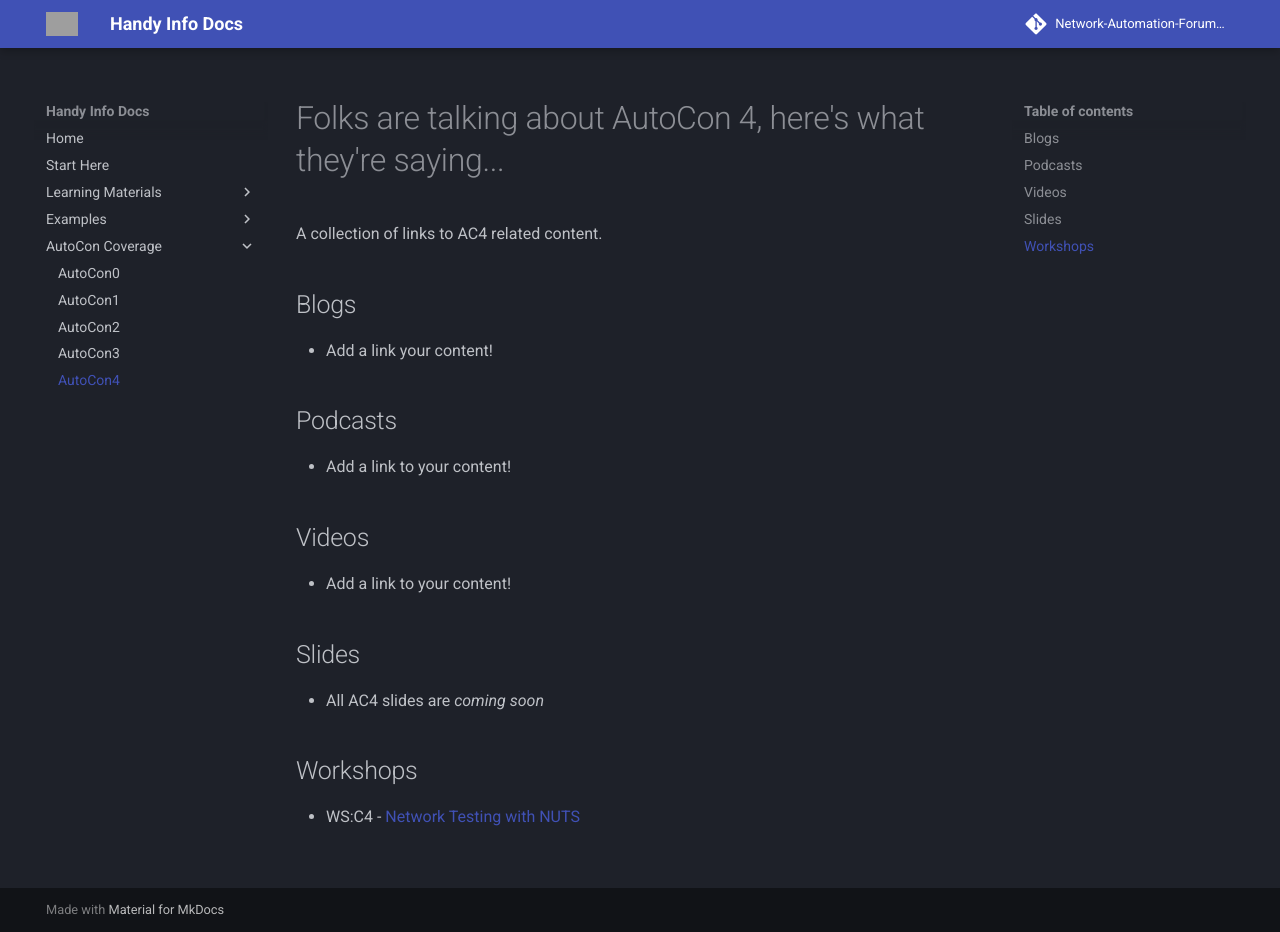
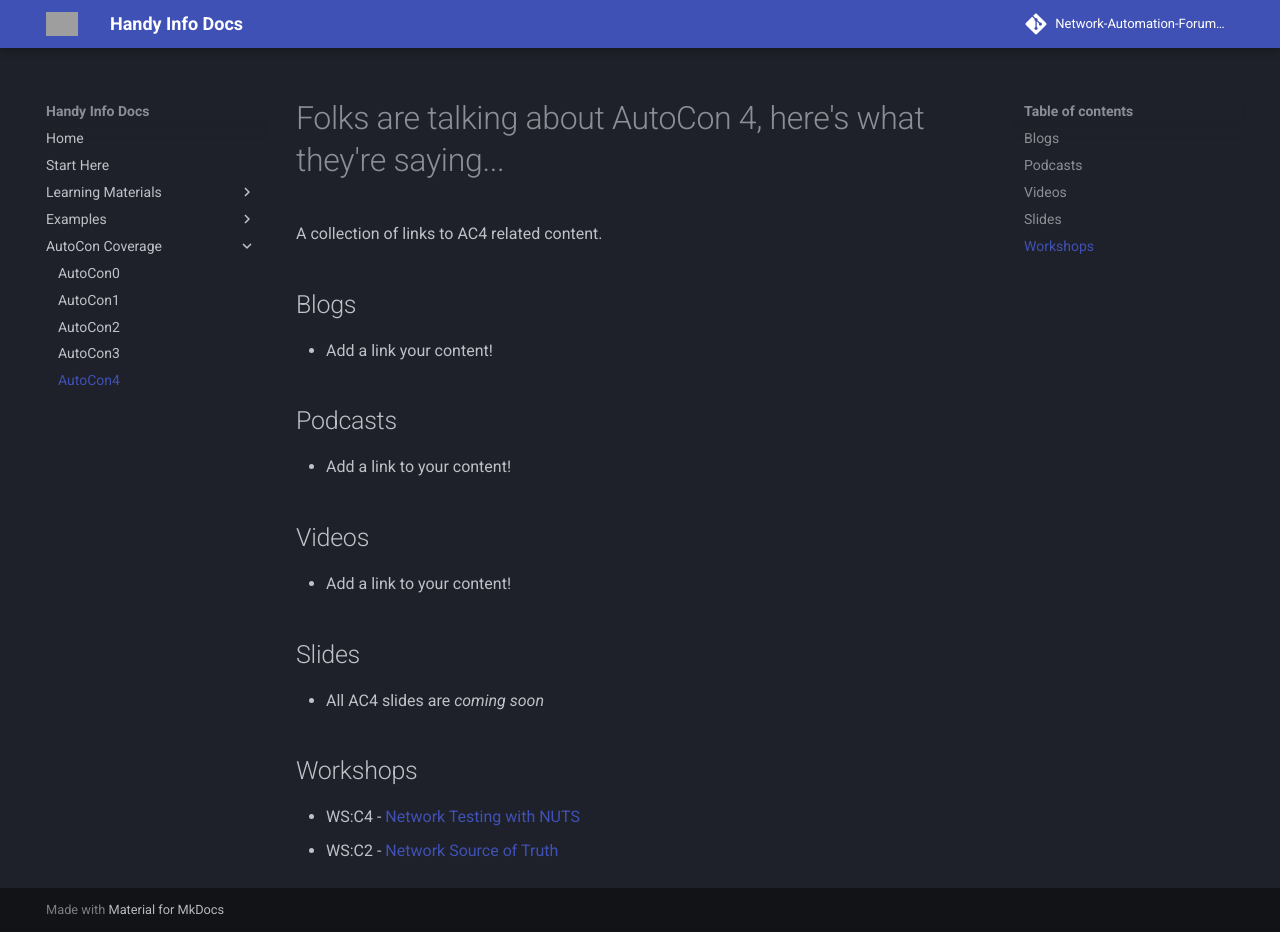
Before and after one commit to Network-Automation-Forum/handyinfo, an MkDocs documentation site: the page built from docs/autocon_coverage/autocon4.md, in a window 1280 px wide and 932 px high. Built offline with MkDocs 1.6.1 and Material for MkDocs 9.7.7, drawn with Linux system fonts in a browser that asks for light colours; comment, search, counter and statistics services are not loaded; grey boxes are pictures that could not be loaded.

Commit message:
add slides for ac4-ws-c2-nsot

```diff
--- a/docs/autocon_coverage/autocon4.md
+++ b/docs/autocon_coverage/autocon4.md
@@ -3,16 +3,22 @@
 A collection of links to AC4 related content.
 
 ## Blogs
+
 - Add a link your content!
 
 ## Podcasts
+
 - Add a link to your content!
 
 ## Videos
+
 - Add a link to your content!
 
 ## Slides
+
 - All AC4 slides are *coming soon*
 
 ## Workshops
+
 - WS:C4 - [Network Testing with NUTS](https://network-unit-testing-system.github.io/naf_workshop_nuts/)
+- WS:C2 - [Network Source of Truth](./slides/Autocon4/Workshops/AC4-WS-C2-NSOT.pdf)
```
Also changed, not shown: 1 other file.
